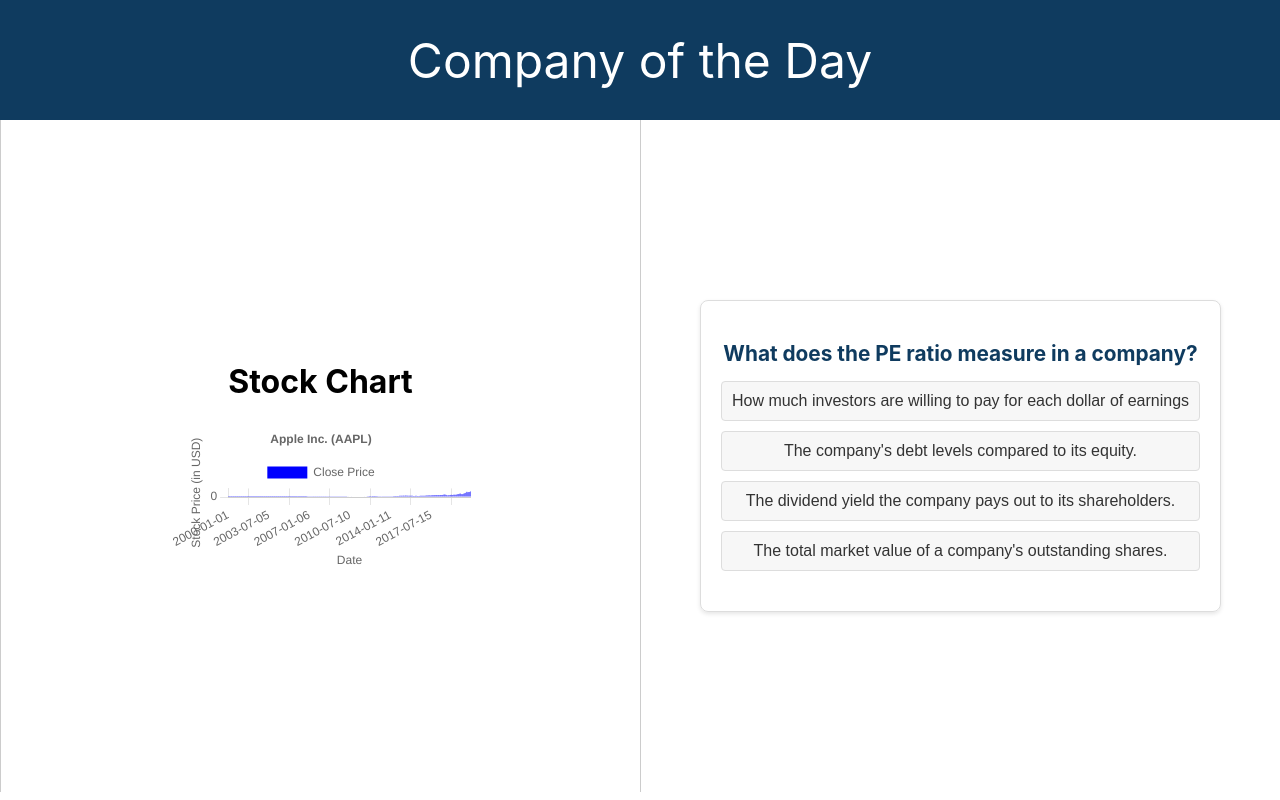
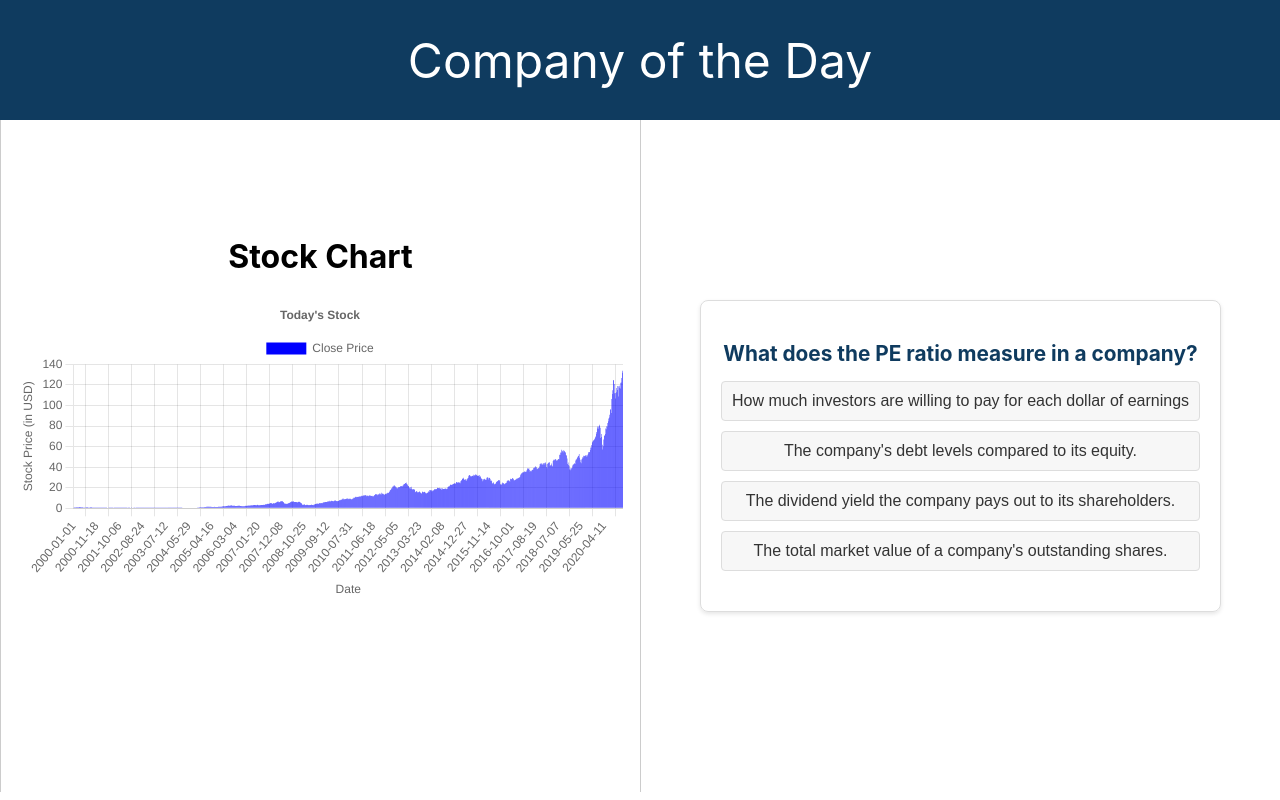
Before and after one commit to Alhareth27/Comp225, a React (Create React App) app in the folder my-react-app/: page / in a window 1280 px wide. Built offline with nearby package versions, Linux system fonts and the light colour scheme.

Commit message:
rescaled graph to page size

```diff
--- a/my-react-app/package.json
+++ b/my-react-app/package.json
@@ -8,6 +8,7 @@
     "@testing-library/user-event": "^13.5.0",
     "chart.js": "^4.4.2",
     "chartjs-plugin-zoom": "^2.0.1",
+    "hammerjs": "^2.0.8",
     "papaparse": "^5.4.1",
     "react": "^18.2.0",
     "react-chartjs-2": "^5.2.0",
--- a/my-react-app/src/App.css
+++ b/my-react-app/src/App.css
@@ -24,3 +24,8 @@
   justify-content: center;
   align-items: center;
 }
+
+.Stockchart-section {
+  width: 95%;
+  height: 60vh;
+}
--- a/my-react-app/src/App.js
+++ b/my-react-app/src/App.js
@@ -13,11 +13,9 @@ function App() {
       </header>
       <div className="App-content">
         <div className="App-column">
-          <div className='App-column__image'>
-          <div className="StockChart-section">
+          <div className="Stockchart-section">
         <StockChart />
       </div>
-          </div>
         </div>
         <div className="App-column">
           <Quiz/>
--- a/my-react-app/src/components/StockChart/StockChart.js
+++ b/my-react-app/src/components/StockChart/StockChart.js
@@ -1,4 +1,3 @@
-
 import AppleData from './AAPL.csv';
 import Papa from 'papaparse';
 import { useEffect, useState } from 'react';
@@ -70,7 +69,7 @@ function StockChart () {
                         },
                         title: {
                             display: true,
-                            text: "Apple Inc. (AAPL)",
+                            text: "Today's Stock",
                         },
                         tooltip: {
                             callbacks: {
```
Also changed, not shown: my-react-app/src/components/StockChart/stockchart.css (deleted), 1 other file (tests, documents, lock files or other folders).
